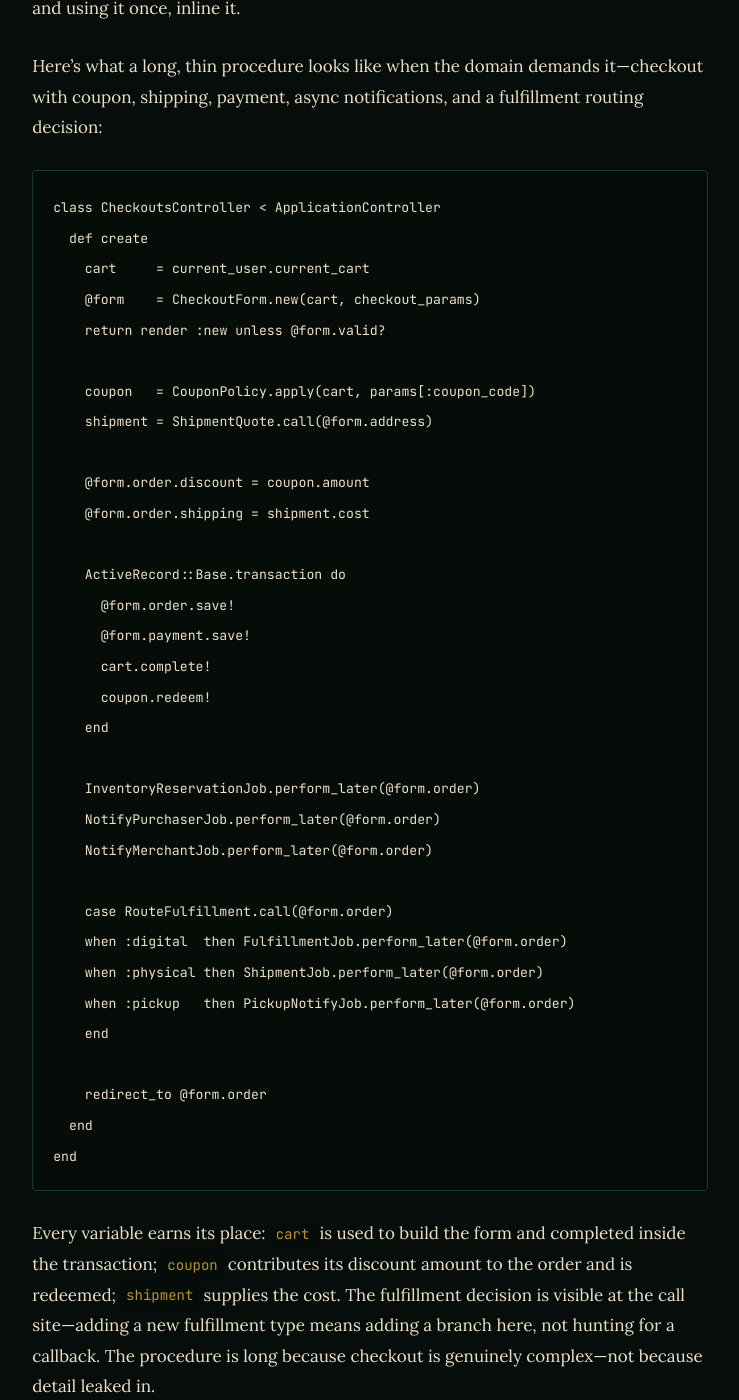
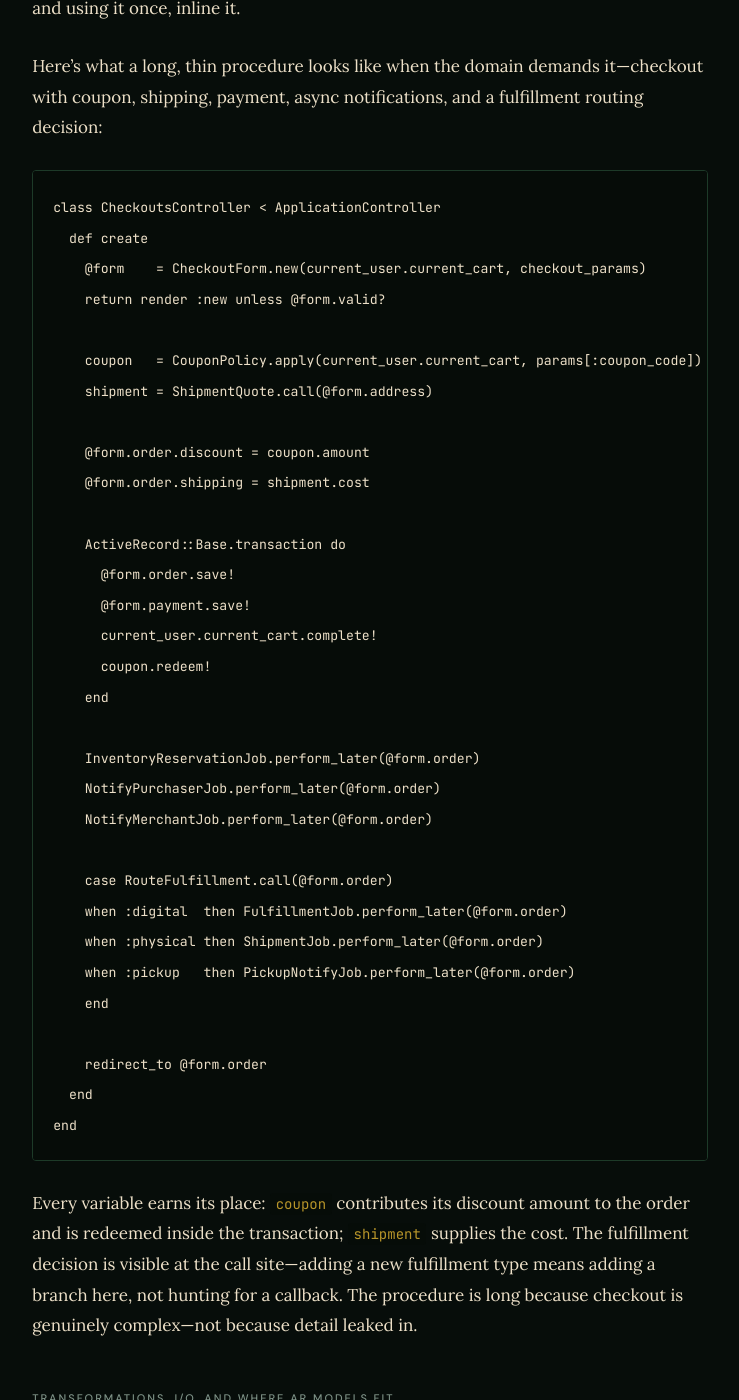
Before and after one commit to ajsharma/ajsharma.github.io, a Jekyll site: the page built from _posts/2026-04-24-flat-controllers-many-models-in-rails.md, in a window 1280 px wide and 1400 px high, scrolled down 3858 px. Shown: the whole window, without its empty margins (270-1009 px from the left). Built offline with Jekyll 4.4.1, drawn with Linux system fonts in a browser that asks for light colours; nearby versions of some CDN libraries; some web fonts are replaced.

Commit message:
inline current_user.current_cart instead of aliasing to local cart variable
Co-Authored-By: Claude Sonnet 4.6 <noreply@anthropic.com>

````diff
--- a/_posts/2026-04-24-flat-controllers-many-models-in-rails.md
+++ b/_posts/2026-04-24-flat-controllers-many-models-in-rails.md
@@ -80,11 +80,10 @@ Here's what a long, thin procedure looks like when the domain demands it—check
 ```ruby
 class CheckoutsController < ApplicationController
   def create
-    cart     = current_user.current_cart
-    @form    = CheckoutForm.new(cart, checkout_params)
+    @form    = CheckoutForm.new(current_user.current_cart, checkout_params)
     return render :new unless @form.valid?
 
-    coupon   = CouponPolicy.apply(cart, params[:coupon_code])
+    coupon   = CouponPolicy.apply(current_user.current_cart, params[:coupon_code])
     shipment = ShipmentQuote.call(@form.address)
 
     @form.order.discount = coupon.amount
@@ -93,7 +92,7 @@ class CheckoutsController < ApplicationController
     ActiveRecord::Base.transaction do
       @form.order.save!
       @form.payment.save!
-      cart.complete!
+      current_user.current_cart.complete!
       coupon.redeem!
     end
 
@@ -112,7 +111,7 @@ class CheckoutsController < ApplicationController
 end
 ```
 
-Every variable earns its place: `cart` is used to build the form and completed inside the transaction; `coupon` contributes its discount amount to the order and is redeemed; `shipment` supplies the cost. The fulfillment decision is visible at the call site—adding a new fulfillment type means adding a branch here, not hunting for a callback. The procedure is long because checkout is genuinely complex—not because detail leaked in.
+Every variable earns its place: `coupon` contributes its discount amount to the order and is redeemed inside the transaction; `shipment` supplies the cost. The fulfillment decision is visible at the call site—adding a new fulfillment type means adding a branch here, not hunting for a callback. The procedure is long because checkout is genuinely complex—not because detail leaked in.
 
 ## Transformations, I/O, and where AR models fit
 
````
